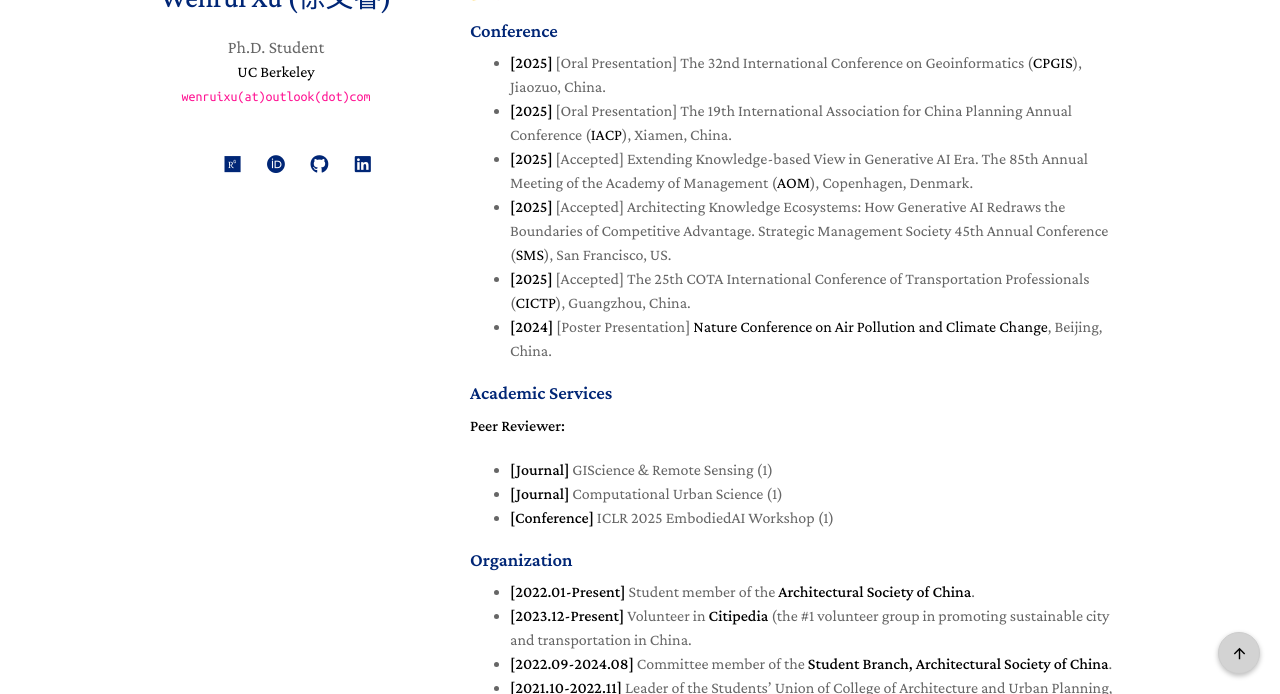
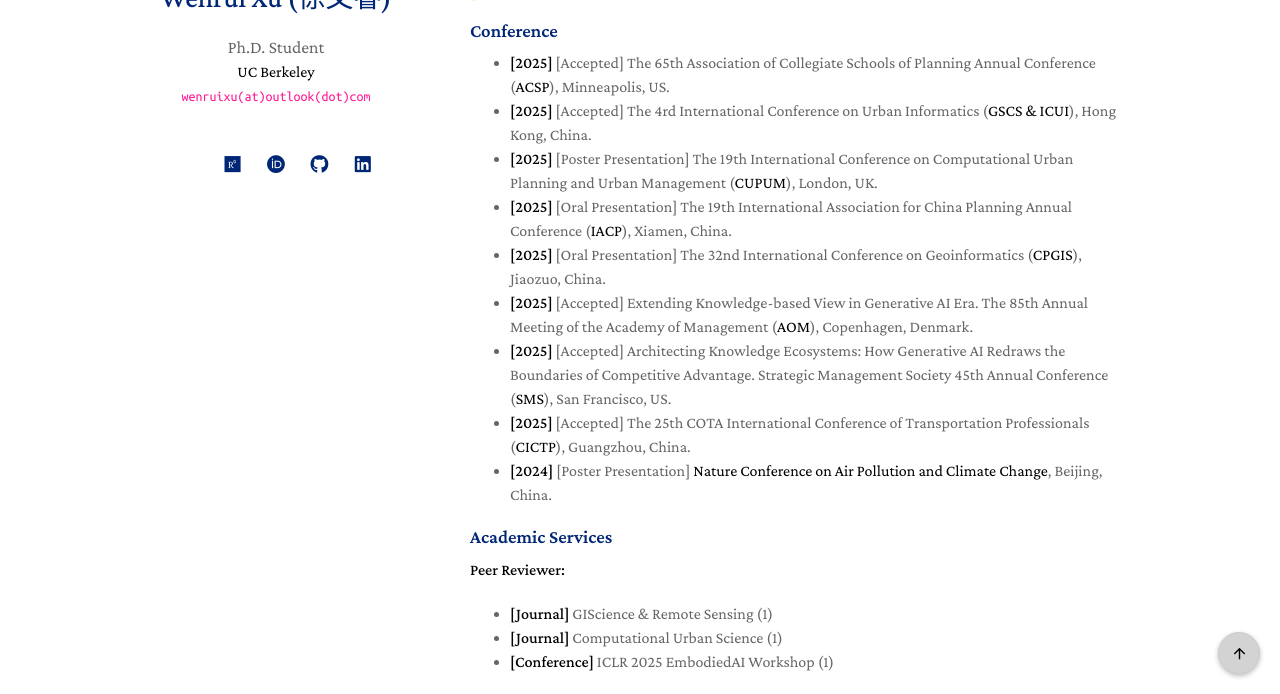
Before and after one commit to ruaruaxu/ruaruaxu.github.io, a Jekyll site: the page built from index.md, in a window 1280 px wide and 900 px high, scrolled down 2384 px, cut to the strip 206-900 px from the top of the window. Built offline with Jekyll 4.4.1, drawn with Linux system fonts in a browser that asks for light colours; a style sheet for code colours, icons or effects is not loaded.

Commit message:
Update index.md

```diff
--- a/index.md
+++ b/index.md
@@ -211,8 +211,11 @@ Please see [Google Scholar](https://scholar.google.com/citations?user=wrPOVnkAAA
 
 ### Conference
 
+- **[2025]** [Accepted] The 65th Association of Collegiate Schools of Planning Annual Conference ([ACSP](https://www.acsp.org/)), Minneapolis, US.
+- **[2025]** [Accepted] The 4rd International Conference on Urban Informatics ([GSCS & ICUI](https://www.isocui.org/)), Hong Kong, China.
+- **[2025]** [Poster Presentation] The 19th International Conference on Computational Urban Planning and Urban Management ([CUPUM](https://cupum.co/)), London, UK.
+- **[2025]** [Oral Presentation] The 19th International Association for China Planning Annual Conference ([IACP](https://www.china-planning.org/)), Xiamen, China.
 - **[2025]** [Oral Presentation] The 32nd International Conference on Geoinformatics ([CPGIS](https://www.cpgis.org/)), Jiaozuo, China.
-- **[2025]** [Oral Presentation] The 19th International Association for China Planning Annual Conference ([IACP](https://www.china-planning.org/)), Xiamen, China.
 - **[2025]** [Accepted] Extending Knowledge-based View in Generative AI Era. The 85th Annual Meeting of the Academy of Management ([AOM](https://aom.org/)), Copenhagen, Denmark.
 - **[2025]** [Accepted] Architecting Knowledge Ecosystems: How Generative AI Redraws the Boundaries of Competitive Advantage. Strategic Management Society 45th Annual Conference ([SMS](https://www.strategicmanagement.net/)), San Francisco, US.
 - **[2025]** [Accepted] The 25th COTA International Conference of Transportation Professionals ([CICTP](https://cictp2025.scievent.com/)), Guangzhou, China.
```
